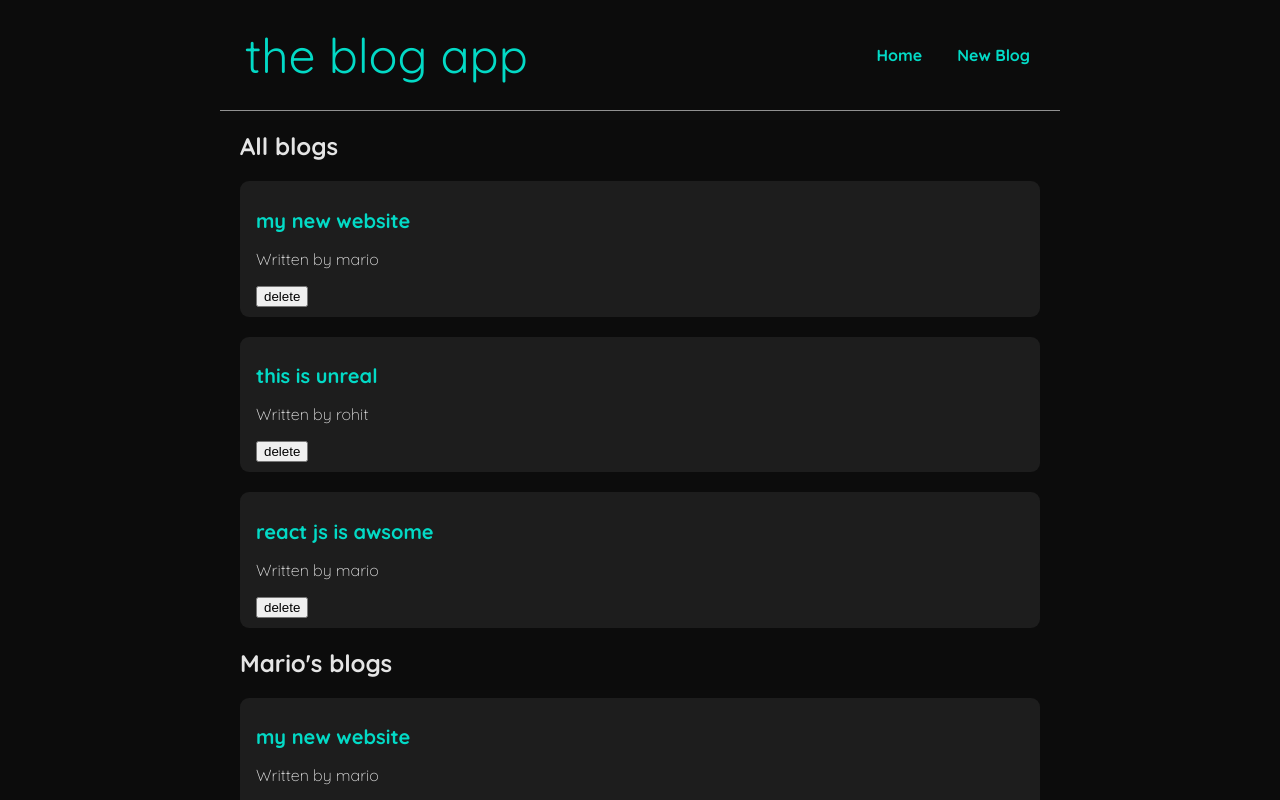
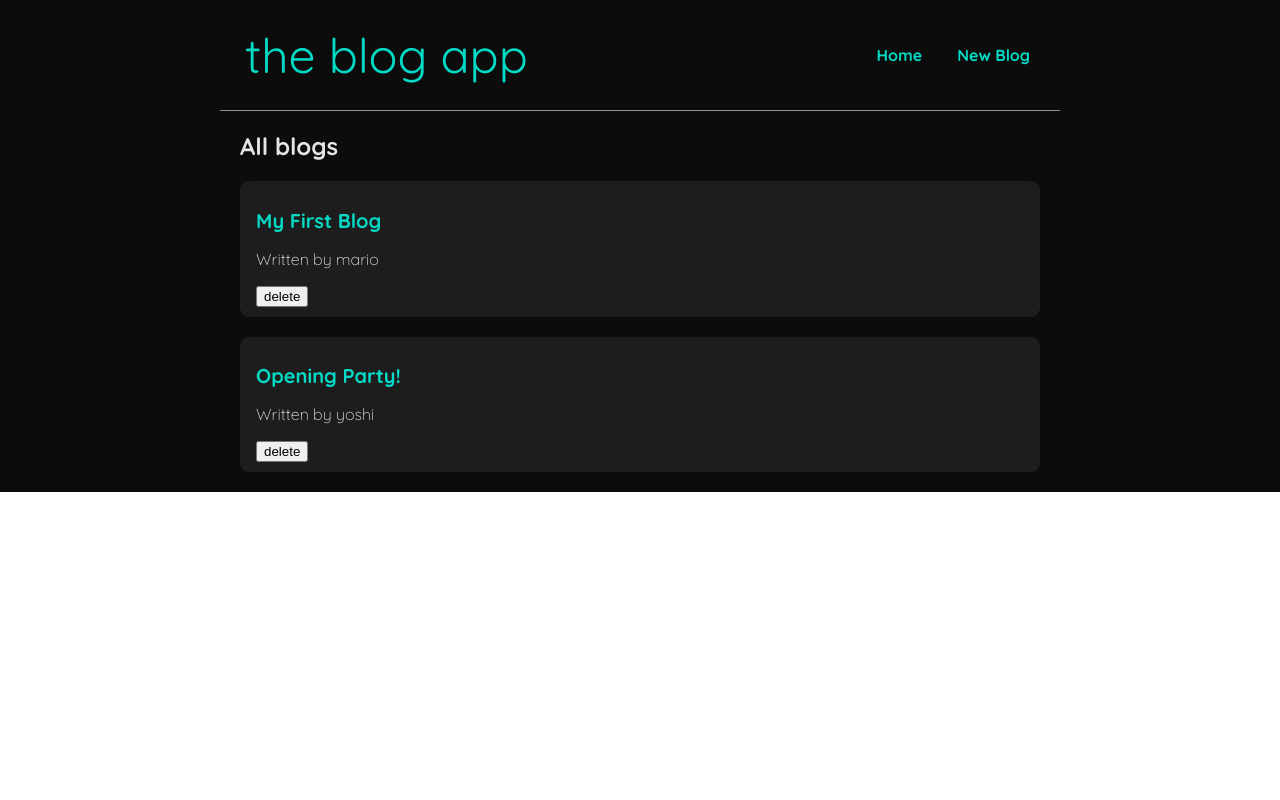
Before and after one commit to Rohit-Nandagawali/blog-app-react, a React (Create React App) app: page / in a window 1280 px wide. Shown: the top 800 px of the page. Built offline with nearby package versions, Linux system fonts and the light colour scheme; data requests are answered from the project's data file.

Commit message:
fetched the data using useEffect from json-server
fetched the data using useEffect from json-server  and learnt about conditional rending

true && go here

```diff
--- a/src/Home/Home.jsx
+++ b/src/Home/Home.jsx
@@ -19,11 +19,7 @@ const BlogList = ({blogs,title,handleDelete}) => {
 
 const Home = () => {
 
-    const [blogs,setBlog] = useState([
-        {title:"my new website", preview:"lorem epsum...",author:"mario",id:1},
-        {title:"this is unreal", preview:"lorem epsum...",author:"rohit",id:2},
-        {title:"react js is awsome", preview:"lorem epsum...",author:"mario",id:3},
-    ])
+    const [blogs,setBlog] = useState(null)
 
     const handleDelete = (id) =>{
         const newBlogs = blogs.filter(blog =>blog.id !== id)
@@ -34,13 +30,22 @@ const Home = () => {
     // we can also set to run useEffect hook when specific state is changes [name]
     // if it is set to [] empty dependecies then useEffect will be called on the first render
     useEffect(()=>{
-        console.log("useeffect is called");
-    })
+        fetch("http://localhost:8000/blogs") //fetch info from this and then
+        .then(responce =>{              //then get a responce
+            return responce.json()      //convert that json file into javascript object
+        })
+        .then(
+            data =>{
+                setBlog(data)
+            }
+        )
+    },[]) //this will be called only once and first time
+
 
     return (
         <div className="Home">
-          <BlogList blogs={blogs} title="All blogs" handleDelete={handleDelete}/>
-          <BlogList blogs={blogs.filter((blog)=>blog.author === 'mario')} title="Mario's blogs"/>
+          {blogs && <BlogList blogs={blogs} title="All blogs" handleDelete={handleDelete}/>}
+          {/* <BlogList blogs={blogs.filter((blog)=>blog.author === 'mario')} title="Mario's blogs"/> */}
         </div>
      );
 }
```
